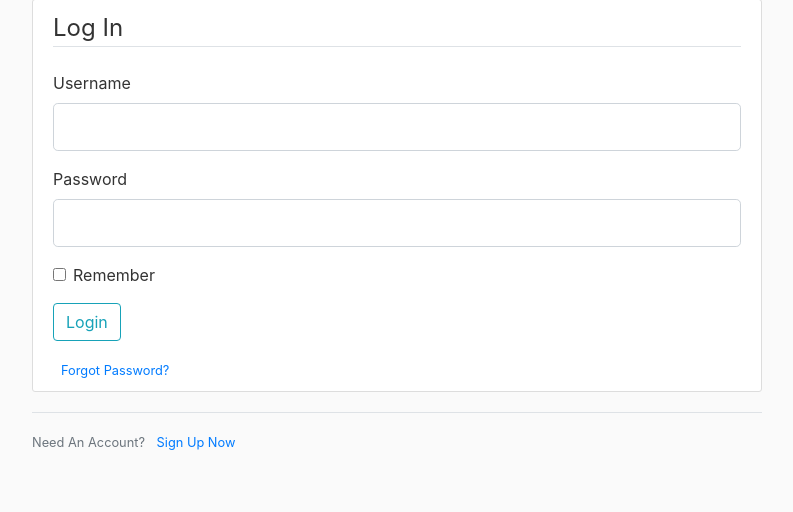
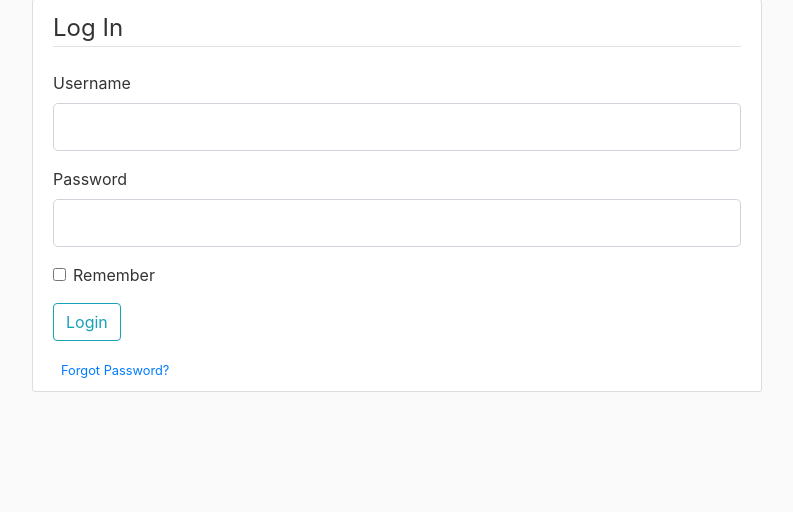
Before and after one commit to Krigupt/SacHacks, a Flask app: page /login in a window 1280 px wide. Shown: the part 81-593 px from the top of the page, without its empty margins (53-846 px from the left). Run offline with Flask 3, Linux system fonts and the light colour scheme; some libraries are stand-ins or nearby versions.

Commit message:
Fixed errors for login page

```diff
--- a/templates/login.html
+++ b/templates/login.html
@@ -45,10 +45,5 @@
             </small>
         </form>
     </div>
-    <div class="border-top pt-3">
-        <small class="text-muted">
-            Need An Account? <a class="ml-2" href="{{ url_for('face_login') }}">Sign Up Now</a>
 
-        </small>
-    </div>
 {% endblock content %}
```
Also changed, not shown: route.py (+1 -87 lines), 1 other file.
